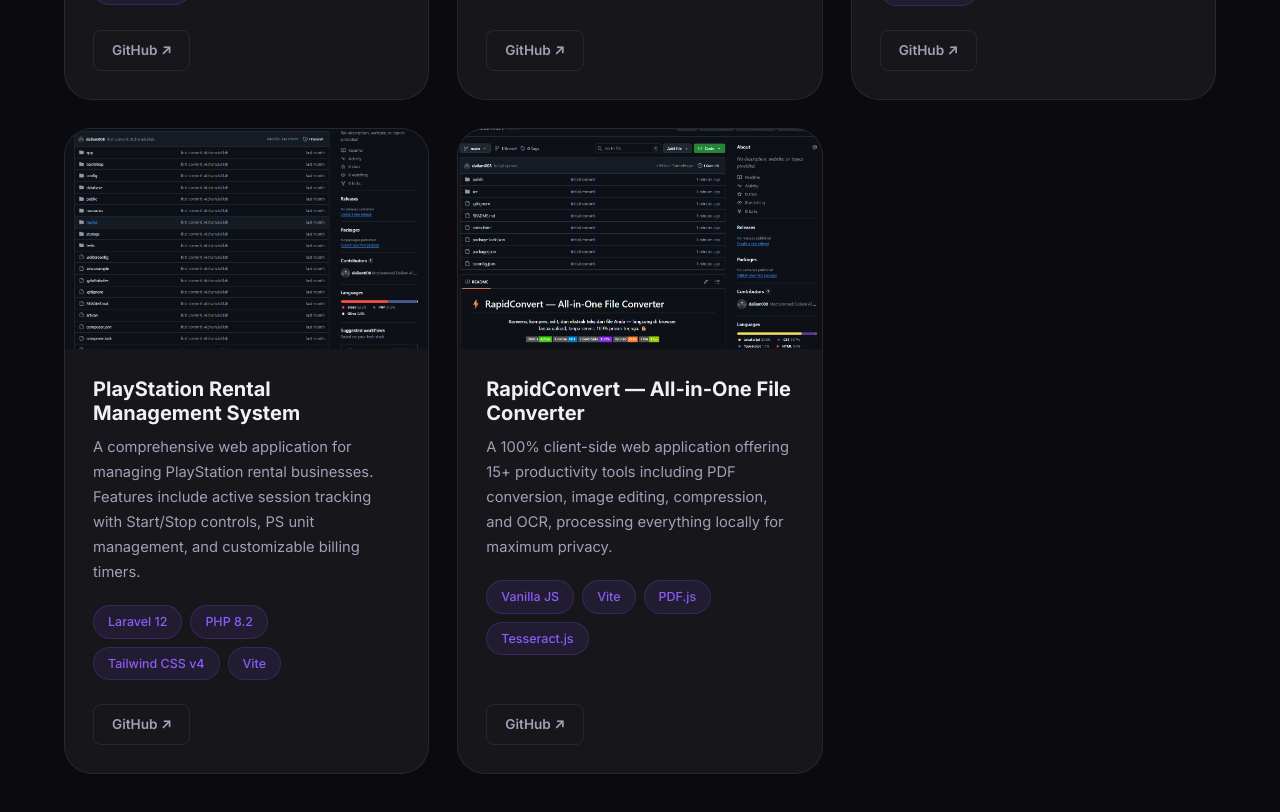
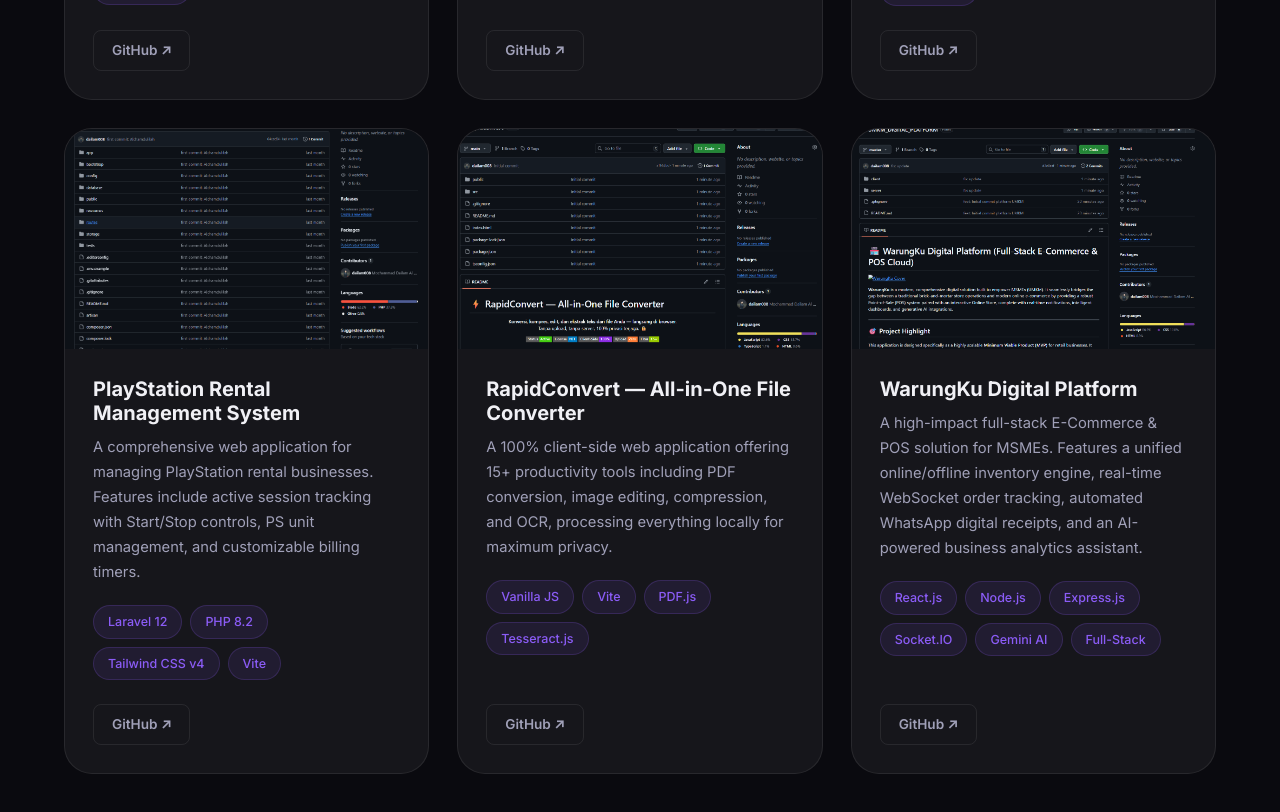
Before and after one commit to dailam008/Portfolio-V2, a Next.js app: page / in a window 1280 px wide. Shown: the part 4960-5772 px from the top of the page. Built offline with nearby package versions, Linux system fonts and the light colour scheme.

Commit message:
fix: update

```diff
--- a/src/components/Projects.tsx
+++ b/src/components/Projects.tsx
@@ -9,6 +9,7 @@ import project2Img from "../images/project_2.png";
 import project3Img from "../images/project_3.png";
 import project4Img from "../images/project_4.png";
 import project5Img from "../images/project_5.png";
+import project6Img from "../images/project_6.png";
 
 interface Project {
   title: string;
@@ -62,6 +63,14 @@ const projects: Project[] = [
     category: "Web App",
     image: project5Img,
     repoUrl: "https://github.com/dailam008/rapidconvert.git",
+  },
+  {
+    title: "WarungKu Digital Platform",
+    desc: "A high-impact full-stack E-Commerce & POS solution for MSMEs. Features a unified online/offline inventory engine, real-time WebSocket order tracking, automated WhatsApp digital receipts, and an AI-powered business analytics assistant.",
+    tags: ["React.js", "Node.js", "Express.js", "Socket.IO", "Gemini AI", "Full-Stack"],
+    category: "Web App",
+    image: project6Img,
+    repoUrl: "https://github.com/dailam008/UMKM_DIGITAL_PLATFORM.git",
   },
 ];
 
```
Also changed, not shown: src/images/project_6.png (added).
